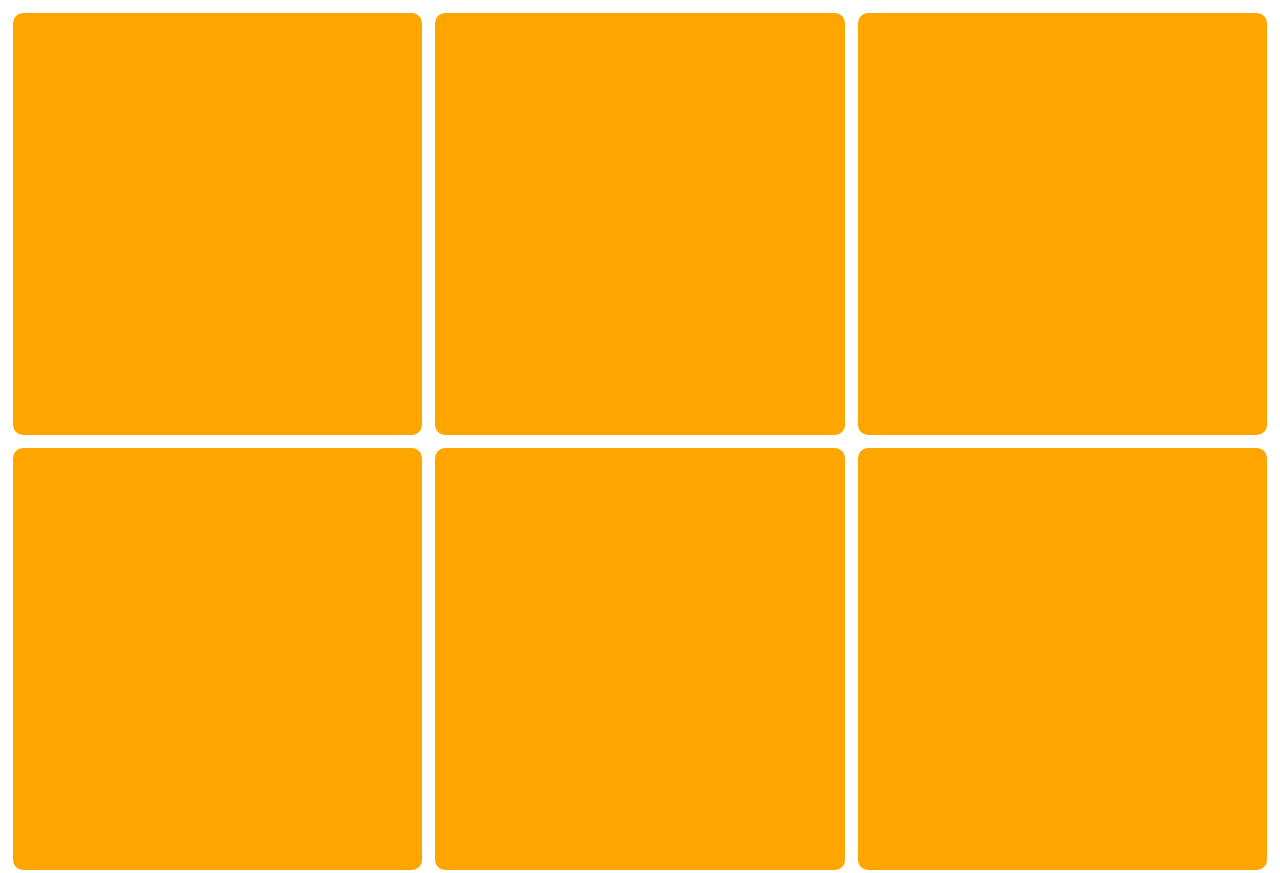
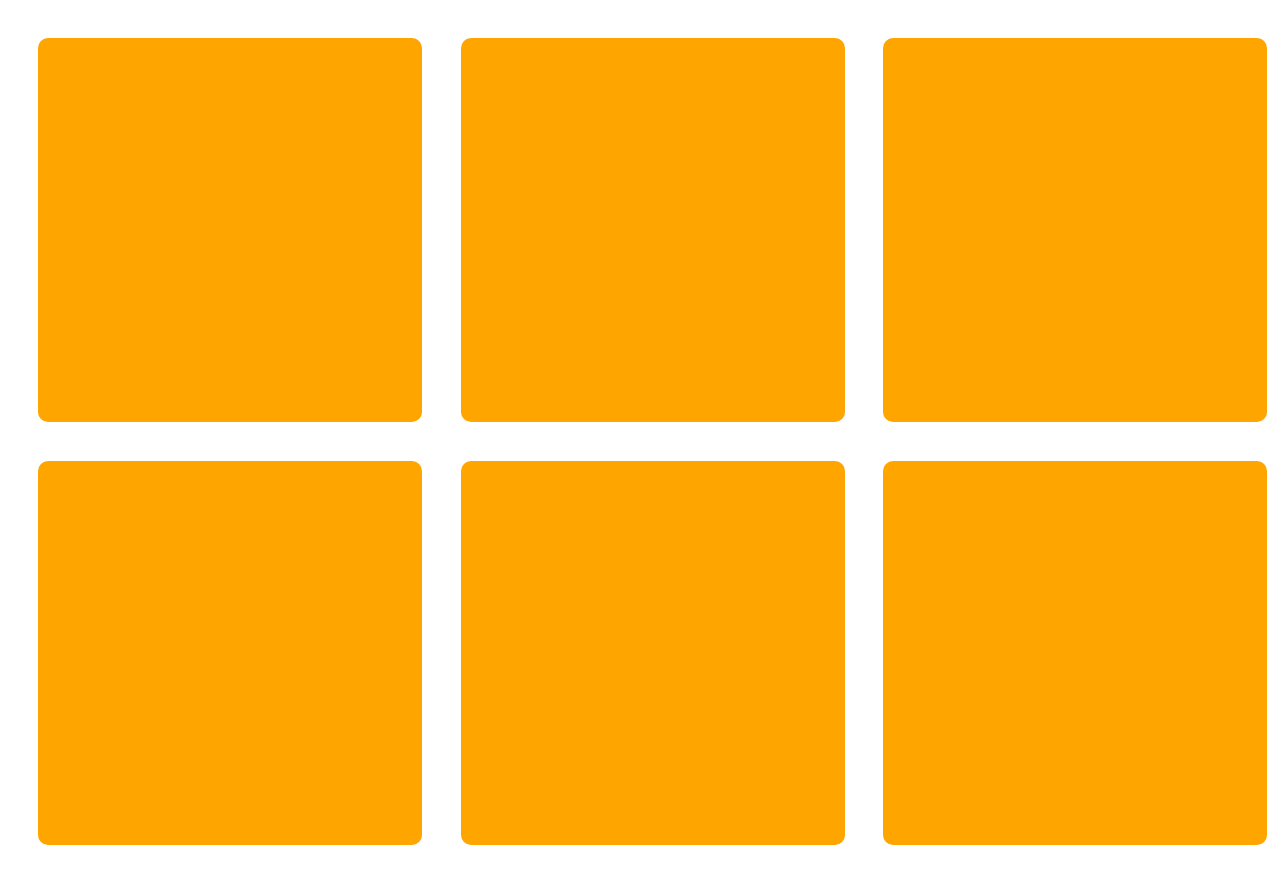
Before and after one commit to tsecool/work, a plain HTML site: page work-1/index.html in a window 1280 px wide. Shown: the top 873 px of the page. Drawn offline with Linux system fonts and the light colour scheme.

Commit message:
dev分支上对其修改

```diff
--- a/work-1/index.html
+++ b/work-1/index.html
@@ -4,7 +4,7 @@
     <meta charset="UTF-8">
     <meta name="viewport" content="width=device-width, initial-scale=1.0">
     <meta http-equiv="X-UA-Compatible" content="ie=edge">
-    <title>Document</title>
+    <title>九宫格</title>
     <style>
         body{
             margin: 0;
@@ -16,11 +16,11 @@
         }
         .cell{
             background-color: orange;
-            width: 32%;
-            padding-top: 33%;
+            width: 30%;
+            padding-top: 30%;
             float: left;
-            margin-left: 1%;
-            margin-top: 1%;
+            margin-left: 3%;
+            margin-top: 3%;
             border-radius: 10px;
         }
     </style>
```
